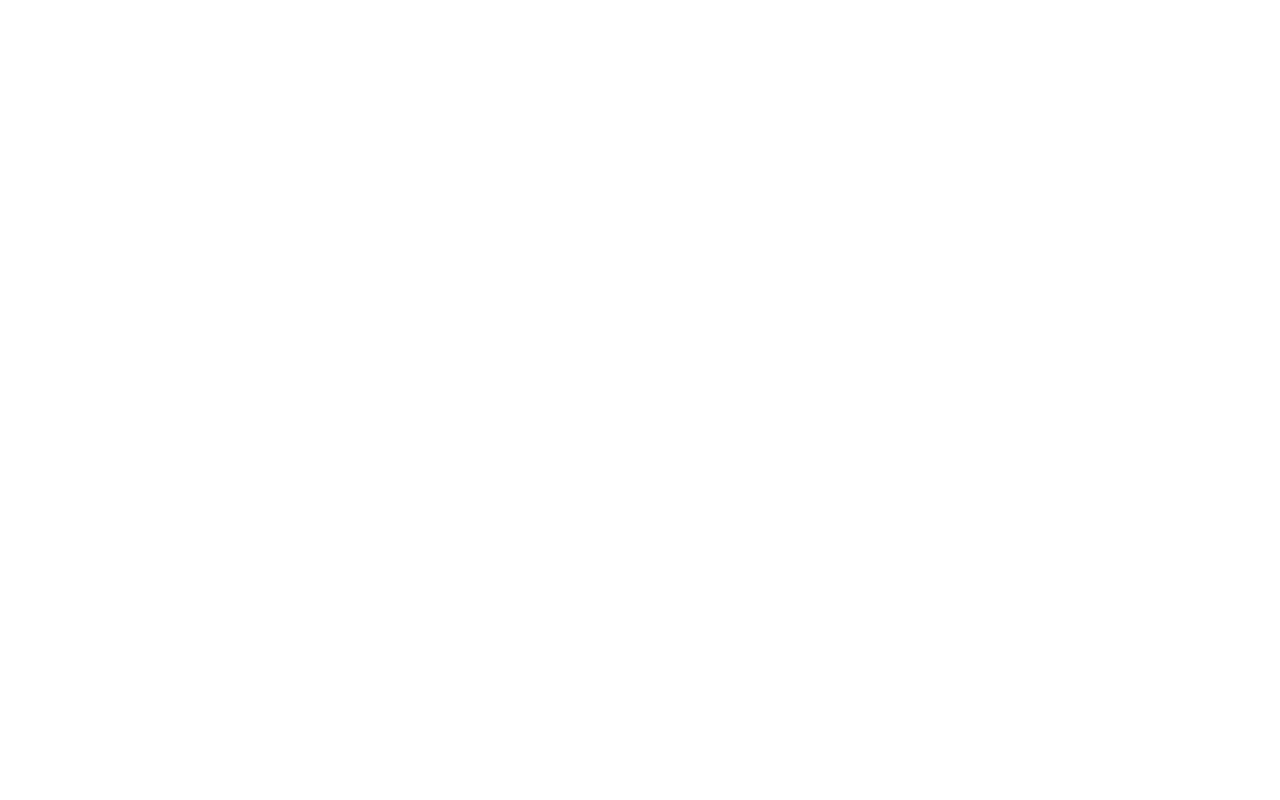
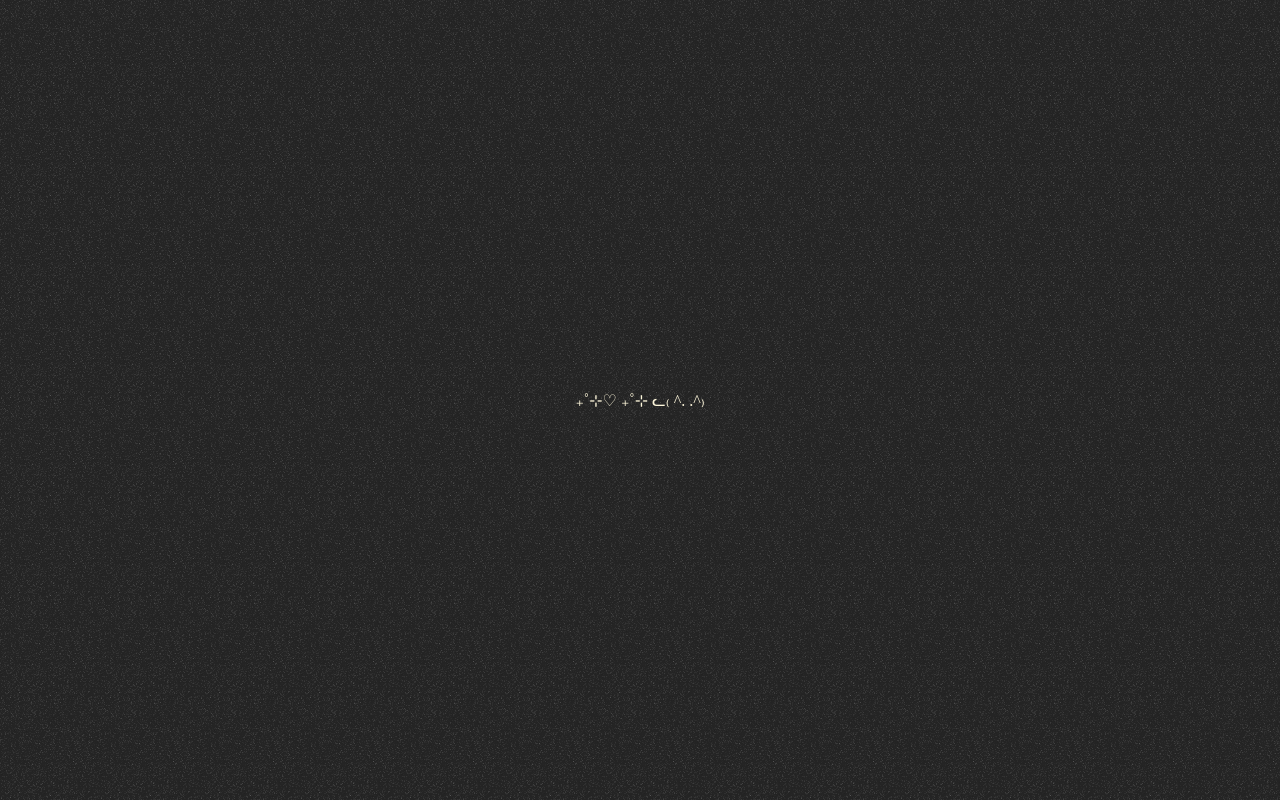
Before and after one commit to elisefung/website, a plain HTML site: page index.html in a window 1280 px wide. Drawn offline with Linux system fonts and the light colour scheme.

Commit message:
updated homepage

```diff
--- /dev/null
+++ b/css/custom.css
@@ -0,0 +1,16 @@
+body {
+    display: flex;
+    justify-content: center;
+    align-items: center;
+    height: 100vh;
+    margin: 0;
+    padding: 0;
+    background-color: #242424;
+    background-image: url('../images/grain.png');
+    background-repeat: repeat;
+}
+
+p {
+    text-align: center;
+    color:cornsilk;
+}
--- a/index.html
+++ b/index.html
@@ -2,7 +2,7 @@
 <html lang="en">
 	<head>
 		<meta charset="UTF-8" />
-		<title>₊˚⊹♡ hi, it's elise ₊˚⊹ ᓚ₍ ^. .^₎</title>
+		<title>₊˚⊹♡ hi ~ elise ₊˚⊹</title>
 		<meta
 			name="description"
 			content="elise's online space" />
@@ -23,6 +23,11 @@
 			rel="preconnect"
 			href="https://fonts.gstatic.com"
 			crossorigin />
+		<link
+			rel="stylesheet"
+			href="css/custom.css" />
 	</head>
-	<body></body>
+	<body>
+		<p>₊˚⊹♡ ₊˚⊹ ᓚ₍ ^. .^₎</p>
+	</body>
 </html>
```
Also changed, not shown: images/grain.png (added), 1 other file.
